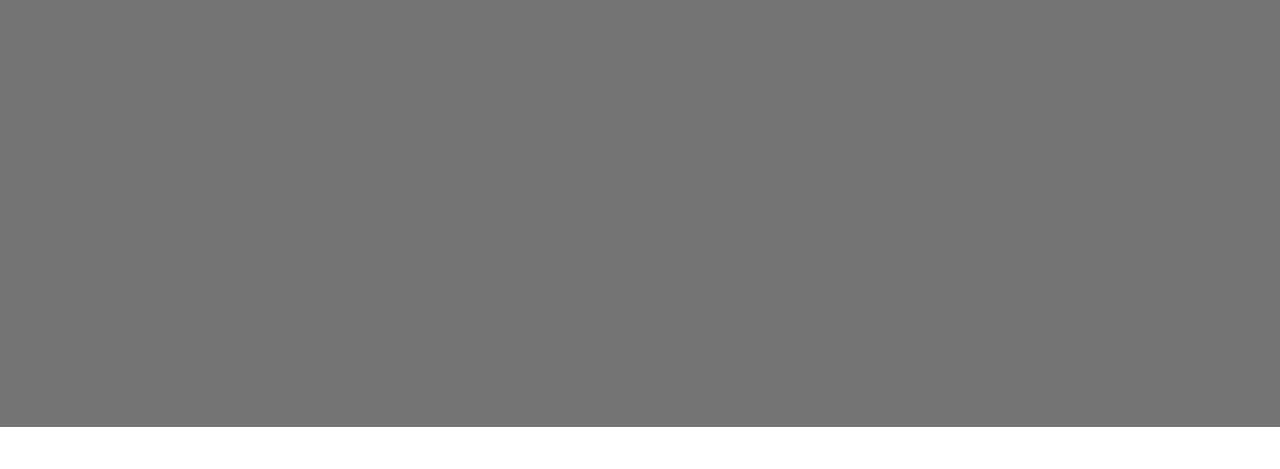
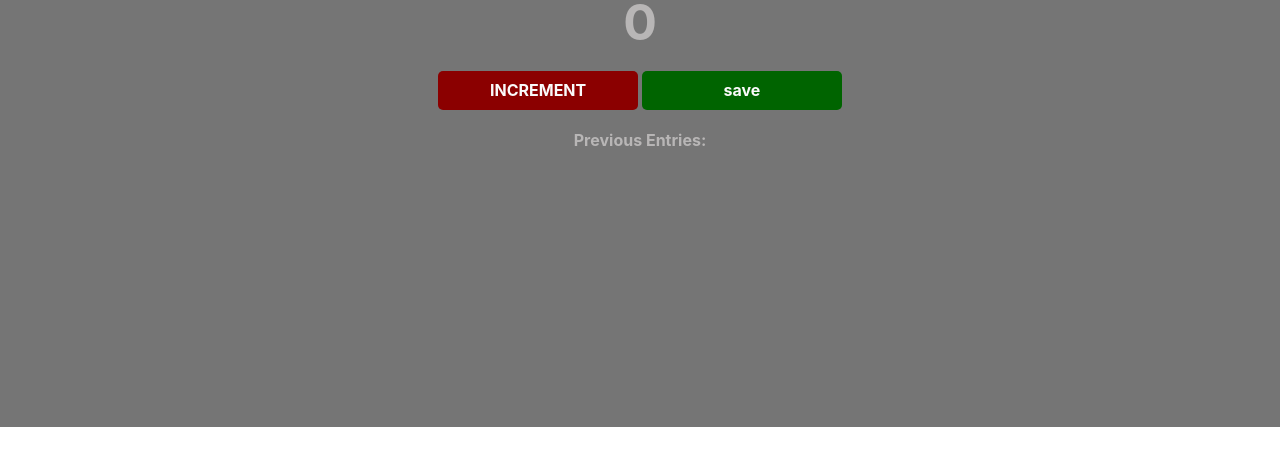
Before and after one commit to lalzy/Scrimba, a plain HTML site: page people counter/index.html in a window 1280 px wide. Shown: the part 373-842 px from the top of the page. Before the commit the page ends 800 px from the top, so only its background shows below. Drawn offline with nearby package versions, Linux system fonts and the light colour scheme.

Commit message:
placed counter into center (looks better).

```diff
--- a/people counter/index.css
+++ b/people counter/index.css
@@ -8,6 +8,9 @@ body {
     font-family: -apple-system, BlinkMacSystemFont, 'Segoe UI', Roboto, Oxygen, Ubuntu, Cantarell, 'Open Sans', 'Helvetica Neue', sans-serif;
     font-weight: bold;
     text-align: center;
+}
+.counter{
+    margin:25% 20%;
 }
 
 body::after {
--- a/people counter/index.html
+++ b/people counter/index.html
@@ -3,12 +3,14 @@
         <link rel="stylesheet" href="index.css">
     </head>
     <body>
+        <div class="counter">
             <h1>Counter:</h1>
             <h2 id="count-el">0</h2>
             <button onclick="increment()" id="increment-btn">INCREMENT</button>
             <button onclick="save()" id="save-btn">save</button>
             <p id="save-el">Previous Entries: </p>
             <script src="./index.js"></script>
+        </div>
     </body>
 </html>
 
```
Lines whose indentation alone changed are shown as unchanged.
